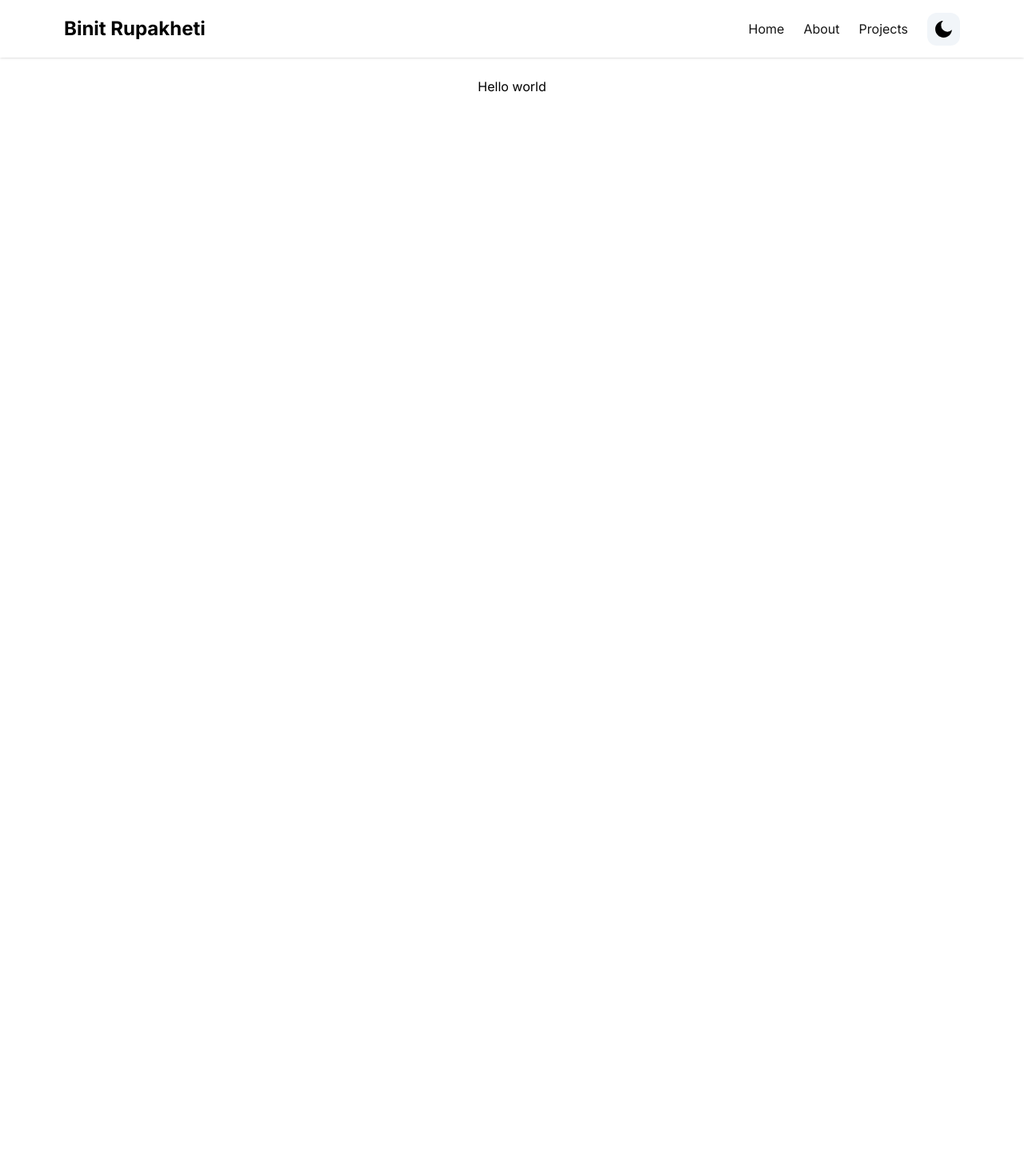
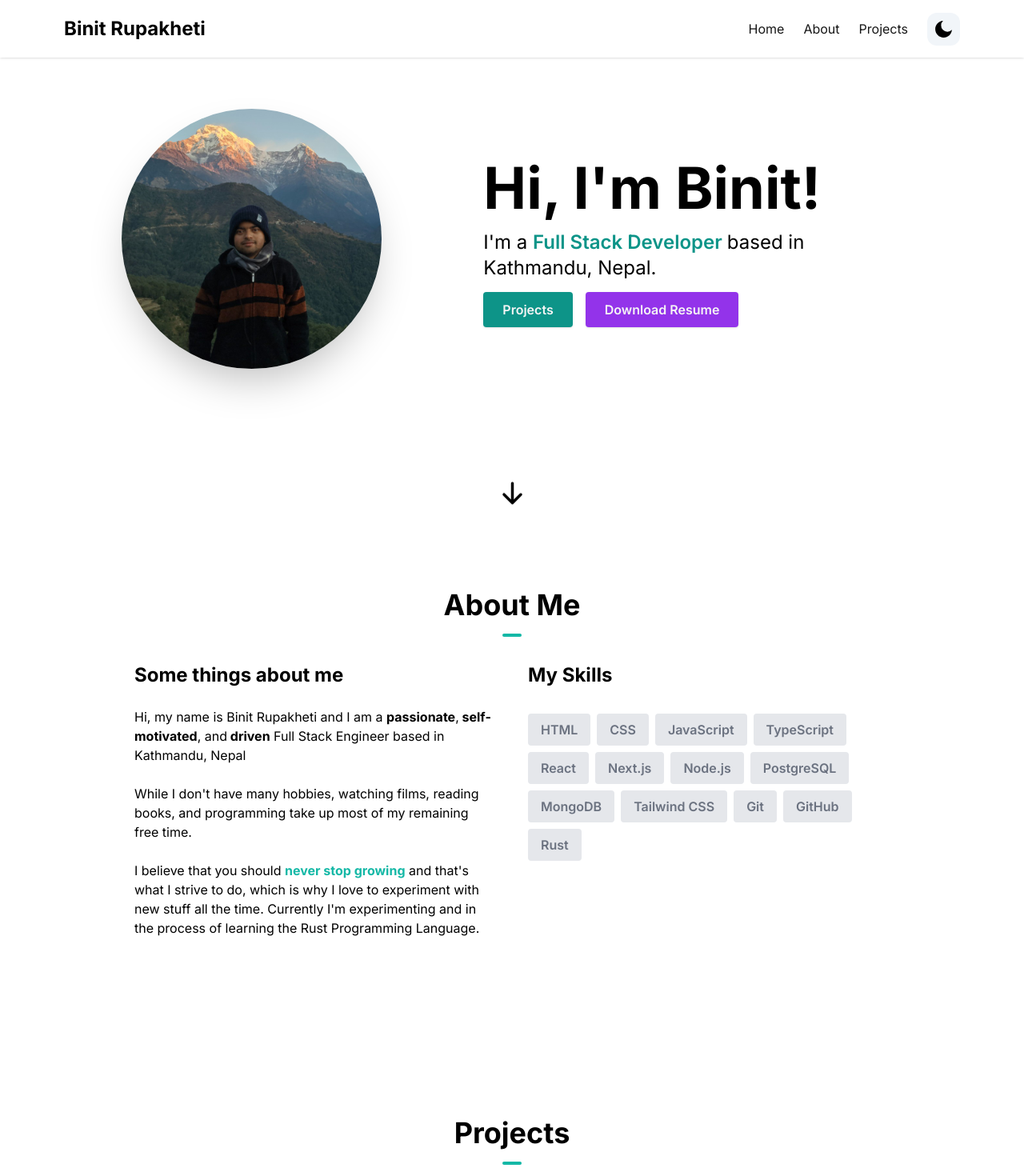
Before and after one commit to rupakhetibinit/portfolio-next, a Next.js app: page / in a window 1280 px wide. Shown: the top 1470 px of the page at 80% size. Before the commit the page ends 800 px from the top, so only its background shows below. Built offline with nearby package versions, Linux system fonts and the light colour scheme.

Commit message:
add various page section

```diff
--- a/src/app/page.tsx
+++ b/src/app/page.tsx
@@ -1,9 +1,13 @@
-import Image from "next/image";
+import AboutSection from "@/components/AboutSection";
+import HeroSection from "@/components/HeroSection";
+import ProjectsSection from "@/components/ProjectsSection";
 
 export default function Home() {
 	return (
-		<main className="flex min-h-screen flex-col items-center justify-between p-24">
-			<div>Hello world</div>
-		</main>
+    <main className="mx-auto max-w-3xl px-4 sm:px-6 md:max-w-5xl ">
+      <HeroSection />
+      <AboutSection />
+      <ProjectsSection />
+    </main>
 	);
 }
```
